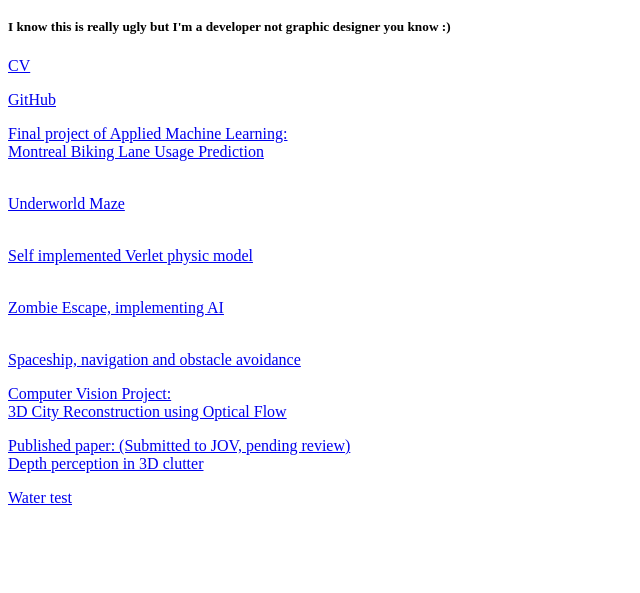
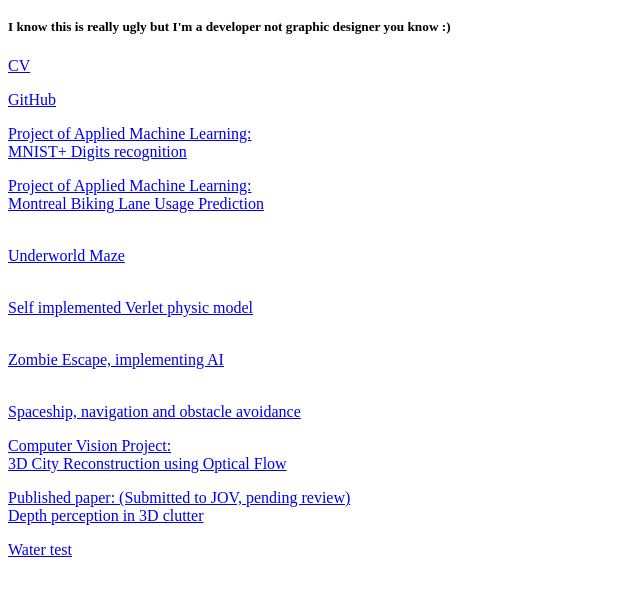
Before and after one commit to CalvinZheng/CalvinZheng.github.io, a plain HTML site: page index.html in a window 1280 px wide. Shown: the part 105-698 px from the top of the page, without its empty margins (0-640 px from the left). Drawn offline with Linux system fonts and the light colour scheme.

Commit message:
add ML project

```diff
--- a/index.html
+++ b/index.html
@@ -8,7 +8,8 @@
 
 <p><a href=pdf/CV-Zhenghm.pdf>CV</a></p>
 <p><a href=https://github.com/CalvinZheng>GitHub</a></p>
-<p><a href=pdf/ML_Project__4.pdf>Final project of Applied Machine Learning:<br/>Montreal Biking Lane Usage Prediction</a></p>
+<p><a href=pdf/ML_Project__3.pdf>Project of Applied Machine Learning:<br/>MNIST+ Digits recognition</a></p>
+<p><a href=pdf/ML_Project__4.pdf>Project of Applied Machine Learning:<br/>Montreal Biking Lane Usage Prediction</a></p>
 <p><a href=Unity/index.html><br/>Underworld Maze</a></p>
 <p><a href=Unity/Cannon.html><br/>Self implemented Verlet physic model</a></p>
 <p><a href=Unity/ZombieEscape.html><br/>Zombie Escape, implementing AI</a></p>
```
Also changed, not shown: 1 other file.
